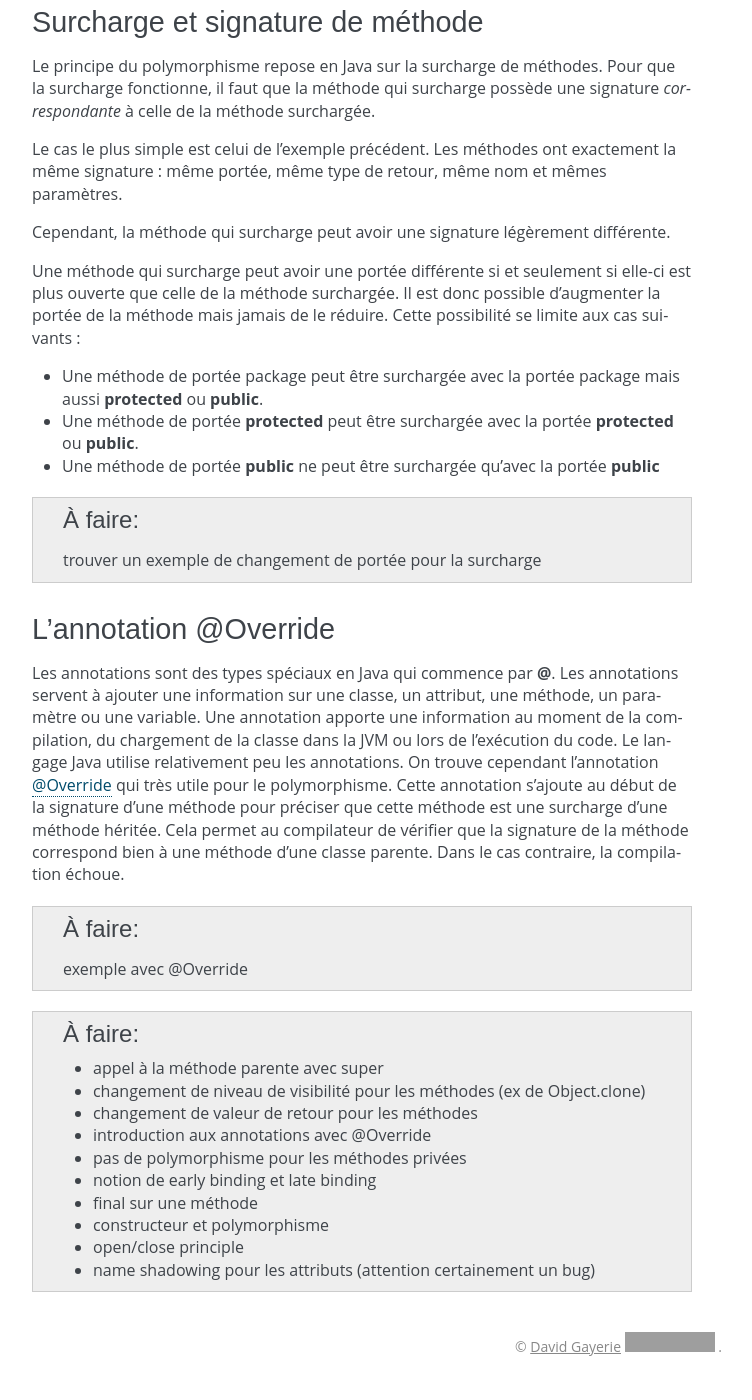
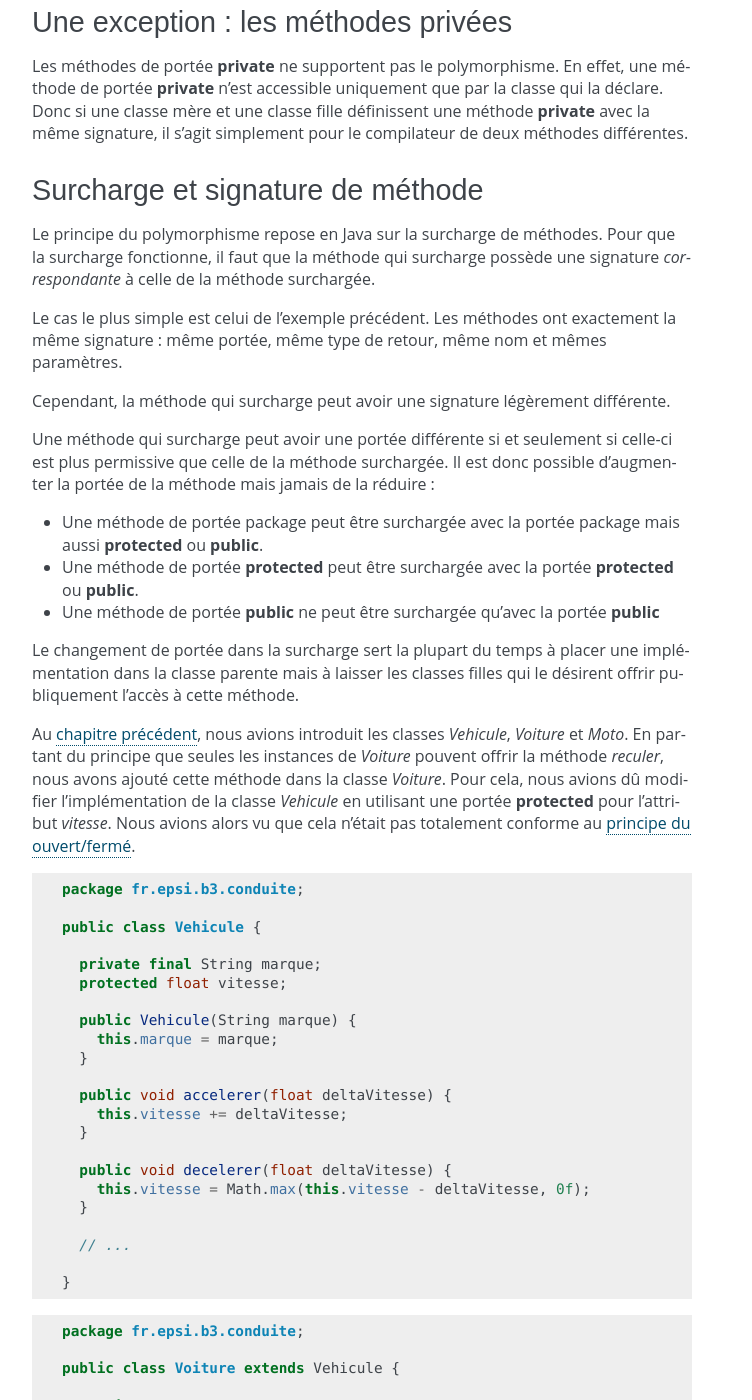
Before and after one commit to lanaflonPerso/cours-java-web, a Sphinx documentation site: the page built from source/polymorphisme.rst, in a window 1280 px wide and 1400 px high, scrolled down 1728 px. Shown: the whole window, without its empty margins (398-1150 px from the left). Built offline with Sphinx 7.4.7, drawn with Linux system fonts in a browser that asks for light colours; formulas are drawn with MathJax 3; some of the changed text lies outside the part shown; grey boxes are pictures that could not be loaded.

Commit message:
polymorphisme

```diff
--- a/source/polymorphisme.rst
+++ b/source/polymorphisme.rst
@@ -98,6 +98,17 @@
 L'exemple de code ci-dessus montre bien que le type de le comportement de la
 méthode *crier* varie selon le type réel de l'objet que l'on utilise.
 
+Une exception : les méthodes privées
+************************************
+
+Les méthodes de portée **private** ne supportent pas le polymorphisme. En effet,
+une méthode de portée **private** n'est accessible uniquement que par la classe
+qui la déclare. Donc si une classe mère et une classe fille définissent une méthode
+**private** avec la même signature, il s'agit simplement pour le compilateur de
+deux méthodes différentes.
+
+.. _surcharge_et_signature:
+
 Surcharge et signature de méthode
 *********************************
 
@@ -112,9 +123,8 @@
 Cependant, la méthode qui surcharge peut avoir une signature légèrement différente.
 
 Une méthode qui surcharge peut avoir une portée différente si et seulement
-si elle-ci est plus ouverte que celle de la méthode surchargée. Il est donc
-possible d'augmenter la portée de la méthode mais jamais de le réduire. Cette
-possibilité se limite aux cas suivants :
+si celle-ci est plus permissive que celle de la méthode surchargée. Il est donc
+possible d'augmenter la portée de la méthode mais jamais de la réduire :
 
 * Une méthode de portée package peut être surchargée avec la portée package
   mais aussi **protected** ou **public**.
@@ -123,9 +133,128 @@
 * Une méthode de portée **public** ne peut être surchargée qu'avec la portée
   **public**
 
-.. todo::
+Le changement de portée dans la surcharge sert la plupart du temps à placer
+une implémentation dans la classe parente mais à laisser les classes filles
+qui le désirent offrir publiquement l'accès à cette méthode.
 
-  trouver un exemple de changement de portée pour la surcharge
+Au :ref:`chapitre précédent <portee_protected>`, nous avions introduit les
+classes *Vehicule*, *Voiture* et *Moto*. En partant du principe que seules les
+instances de *Voiture* pouvent offrir la méthode *reculer*, nous avons ajouté
+cette méthode dans la classe *Voiture*. Pour cela, nous avions dû modifier
+l'implémentation de la classe *Vehicule* en utilisant une portée **protected**
+pour l'attribut *vitesse*. Nous avions alors vu que cela n'était pas totalement
+conforme au `principe du ouvert/fermé`_.
+
+::
+
+  package ROOT_PKG.conduite;
+
+  public class Vehicule {
+
+    private final String marque;
+    protected float vitesse;
+
+    public Vehicule(String marque) {
+      this.marque = marque;
+    }
+
+    public void accelerer(float deltaVitesse) {
+      this.vitesse += deltaVitesse;
+    }
+
+    public void decelerer(float deltaVitesse) {
+      this.vitesse = Math.max(this.vitesse - deltaVitesse, 0f);
+    }
+
+    // ...
+
+  }
+
+::
+
+  package ROOT_PKG.conduite;
+
+  public class Voiture extends Vehicule {
+
+    public Voiture(String marque) {
+      super(marque);
+    }
+
+    public void reculer(float vitesse) {
+      this.vitesse = -vitesse;
+    }
+
+    // ...
+
+  }
+
+
+Nous pouvons maintenant revoir notre implémentation. En fait, c'est la méthode
+*reculer* qui doit être déclarée dans la classe *Véhicule* avec une portée
+**protected**. La classe *Voiture* peut se limiter à surcharger cette méthode
+en la rendant **public**.
+
+::
+
+  package ROOT_PKG.conduite;
+
+  public class Vehicule {
+
+    private final String marque;
+    private float vitesse;
+
+    public Vehicule(String marque) {
+      this.marque = marque;
+    }
+
+    public void accelerer(float deltaVitesse) {
+      this.vitesse += deltaVitesse;
+    }
+
+    public void decelerer(float deltaVitesse) {
+      this.vitesse = Math.max(this.vitesse - deltaVitesse, 0f);
+    }
+
+    protected void reculer(float vitesse) {
+      this.vitesse = -vitesse;
+    }
+
+    // ...
+
+  }
+
+::
+
+  package ROOT_PKG.conduite;
+
+  public class Voiture extends Vehicule {
+
+    public Voiture(String marque) {
+      super(marque);
+    }
+
+    public void reculer(float vitesse) {
+      super.reculer(vitesse);
+    }
+
+    // ...
+
+  }
+
+
+Dans l'exemple ci-dessus, le mot-clé **super** permet d'appeler l'implémentation
+de la méthode fournie par la classe *Vehicule*. Ainsi l'attribut *vitesse* peut
+rester de portée **private** et les classes filles de *Vehicule* peuvent ou non
+donner publiquement l'accès à la méthode *reculer*.
+
+Un méthode qui surcharge peut avoir un type de retour différent de la méthode
+surchargée à condition qu'il s'agisse d'une classe qui hérite du type de retour
+surchargé.
+
+
+.. note::
+
+  Exemple de surchage avec changement de type de retour
 
 
 L'annotation @Override
@@ -149,14 +278,10 @@
 .. todo::
 
   * appel à la méthode parente avec super
-  * changement de niveau de visibilité pour les méthodes (ex de Object.clone)
-  * changement de valeur de retour pour les méthodes
-  * introduction aux annotations avec @Override
-  * pas de polymorphisme pour les méthodes privées
-  * notion de early binding et late binding
   * final sur une méthode
   * constructeur et polymorphisme
   * open/close principle
   * name shadowing pour les attributs (attention certainement un bug)
 
 .. _@Override: https://docs.oracle.com/javase/8/docs/api/java/lang/Override.html
+.. _principe du ouvert/fermé: https://fr.wikipedia.org/wiki/Principe_ouvert/ferm%C3%A9
```
Also changed, not shown: other parts of source/polymorphisme.rst (+1 -1 lines), source/relations_entre_objets.rst (+9 -0 lines).
